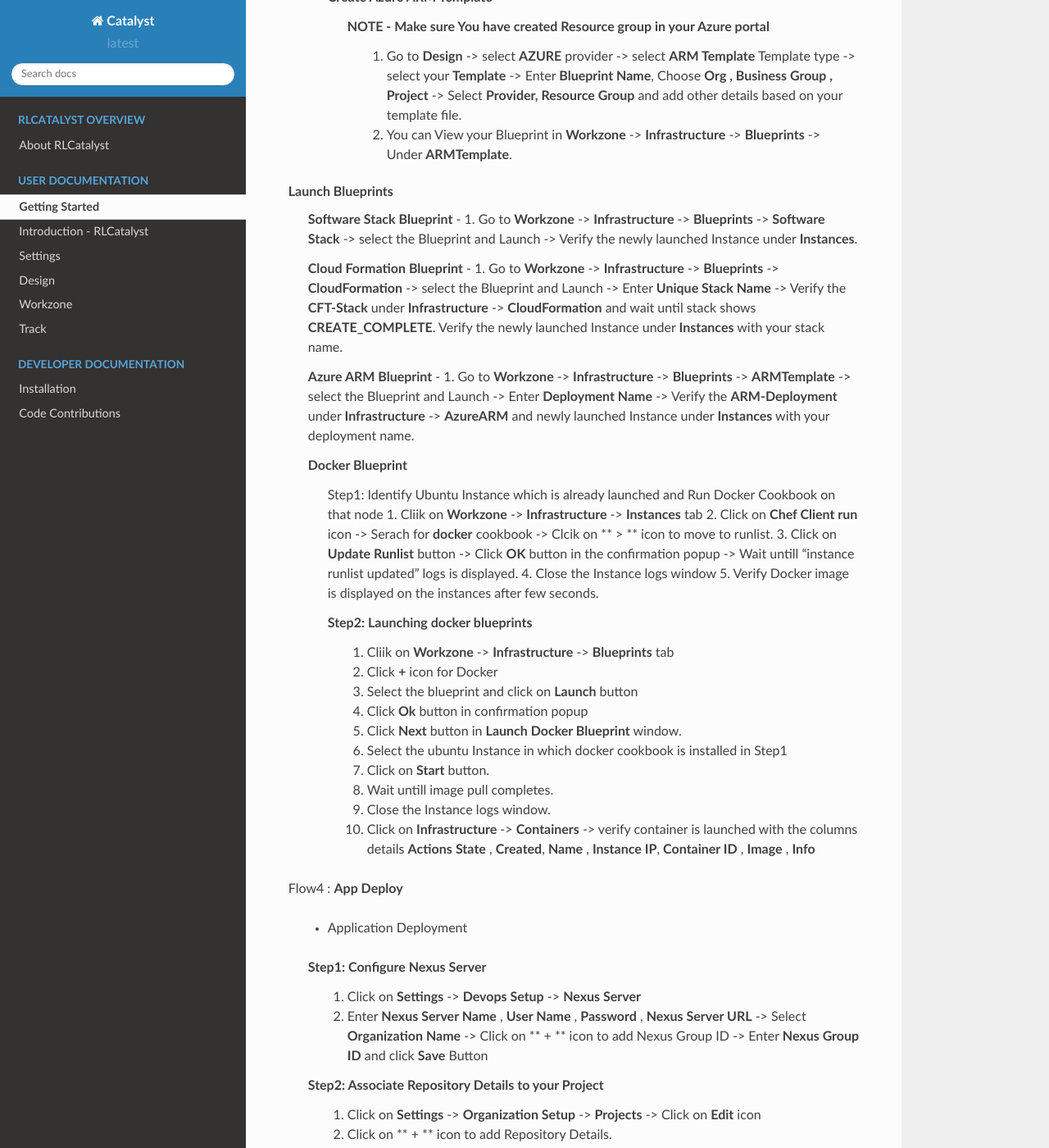
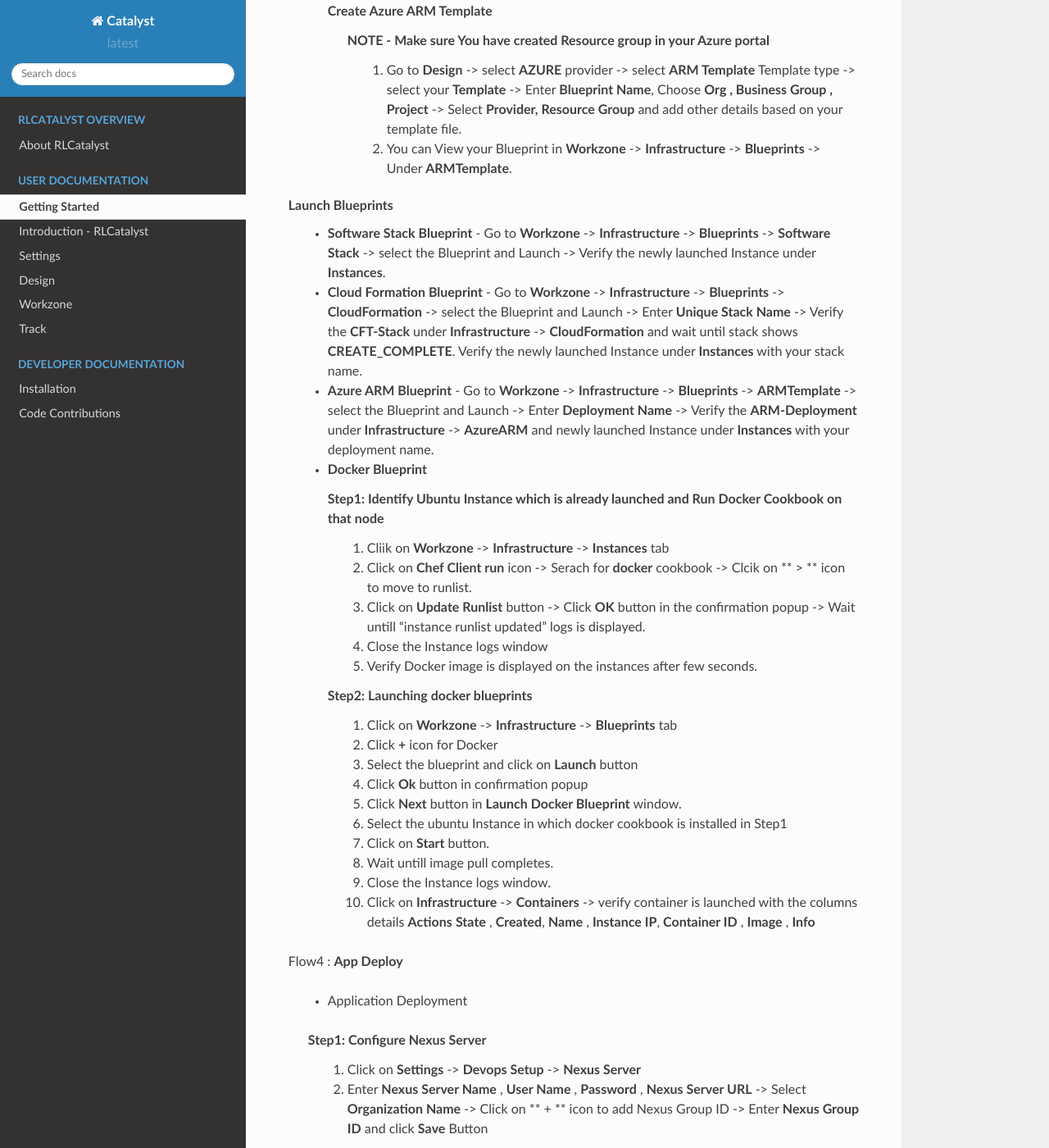
Before and after one commit to RLOpenCatalyst/catdocs, a Sphinx documentation site: the page built from Catalyst/source/gettingstarted.rst, in a window 1280 px wide and 1400 px high, scrolled down 3182 px. Shown: the whole window at 82% size. Built offline with Sphinx 7.4.7 and the Read the Docs theme 2.0.0, drawn with Linux system fonts in a browser that asks for light colours.

Commit message:
Getting started

```diff
--- a/Catalyst/source/gettingstarted.rst
+++ b/Catalyst/source/gettingstarted.rst
@@ -4,6 +4,7 @@
 Got RLCatalyst installed? if not, please refer to  :doc:`Installation <install>`
 
 **Workflow of Cataylst**
+
  When Catalyst is installed successfully and on logging into the application by default Organization, Business Group, Project are already Present. If you want to create New **Organization**, **Business group** and **Project** Follow these steps.
 
 Flow1 : **Add seed Data into Catalyst**
@@ -121,22 +122,23 @@
 
 
 **Launch Blueprints**
- **Software Stack Blueprint** - 1. Go to **Workzone** -> **Infrastructure** -> **Blueprints** -> **Software Stack** -> select the Blueprint and Launch -> Verify the newly launched Instance under **Instances**.
+ * **Software Stack Blueprint** - Go to **Workzone** -> **Infrastructure** -> **Blueprints** -> **Software Stack** -> select the Blueprint and Launch -> Verify the newly launched Instance under **Instances**.
 
- **Cloud Formation Blueprint** - 1. Go to **Workzone** -> **Infrastructure** -> **Blueprints** -> **CloudFormation** -> select the Blueprint and Launch -> Enter **Unique Stack Name** -> Verify the **CFT-Stack** under **Infrastructure** -> **CloudFormation** and wait until stack shows **CREATE_COMPLETE**. Verify the newly launched Instance under **Instances** with your stack name.
+ * **Cloud Formation Blueprint** - Go to **Workzone** -> **Infrastructure** -> **Blueprints** -> **CloudFormation** -> select the Blueprint and Launch -> Enter **Unique Stack Name** -> Verify the **CFT-Stack** under **Infrastructure** -> **CloudFormation** and wait until stack shows **CREATE_COMPLETE**. Verify the newly launched Instance under **Instances** with your stack name.
 
- **Azure ARM Blueprint** - 1. Go to **Workzone** -> **Infrastructure** -> **Blueprints** -> **ARMTemplate** -> select the Blueprint and Launch -> Enter **Deployment Name** -> Verify the **ARM-Deployment** under **Infrastructure** -> **AzureARM** and newly launched Instance under **Instances** with your deployment name.
+ * **Azure ARM Blueprint** - Go to **Workzone** -> **Infrastructure** -> **Blueprints** -> **ARMTemplate** -> select the Blueprint and Launch -> Enter **Deployment Name** -> Verify the **ARM-Deployment** under **Infrastructure** -> **AzureARM** and newly launched Instance under **Instances** with your deployment name.
 
- **Docker Blueprint**
+ * **Docker Blueprint**
+
    Step1: Identify Ubuntu Instance which is already launched and Run Docker Cookbook on that node
-   1. Cliik on **Workzone** -> **Infrastructure** -> **Instances** tab
-   2. Click on **Chef Client run** icon -> Serach for **docker** cookbook -> Clcik on ** > ** icon to move to runlist.
-   3. Click on **Update Runlist** button -> Click **OK** button in the confirmation popup -> Wait untill "instance runlist updated" logs is displayed.
-   4. Close the Instance logs window
-   5. Verify Docker image is displayed on the instances after few seconds.
+    1. Cliik on **Workzone** -> **Infrastructure** -> **Instances** tab
+    2. Click on **Chef Client run** icon -> Serach for **docker** cookbook -> Clcik on ** > ** icon to move to runlist.
+    3. Click on **Update Runlist** button -> Click **OK** button in the confirmation popup -> Wait untill "instance runlist updated" logs is displayed.
+    4. Close the Instance logs window
+    5. Verify Docker image is displayed on the instances after few seconds.
 
    Step2: Launching docker blueprints
-    1. Cliik on **Workzone** -> **Infrastructure** -> **Blueprints** tab
+    1. Click on **Workzone** -> **Infrastructure** -> **Blueprints** tab
     2. Click **+** icon for Docker
     3. Select the blueprint and click on **Launch** button
     4. Click **Ok** button in confirmation popup
```
